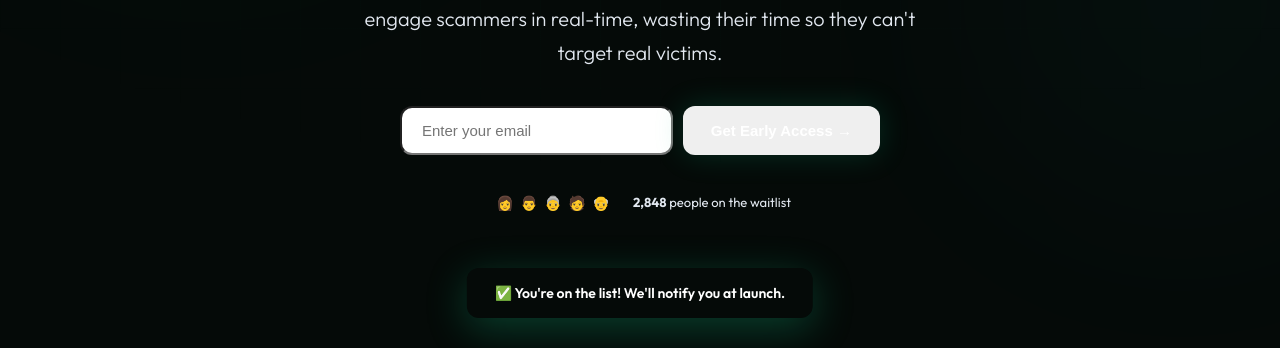
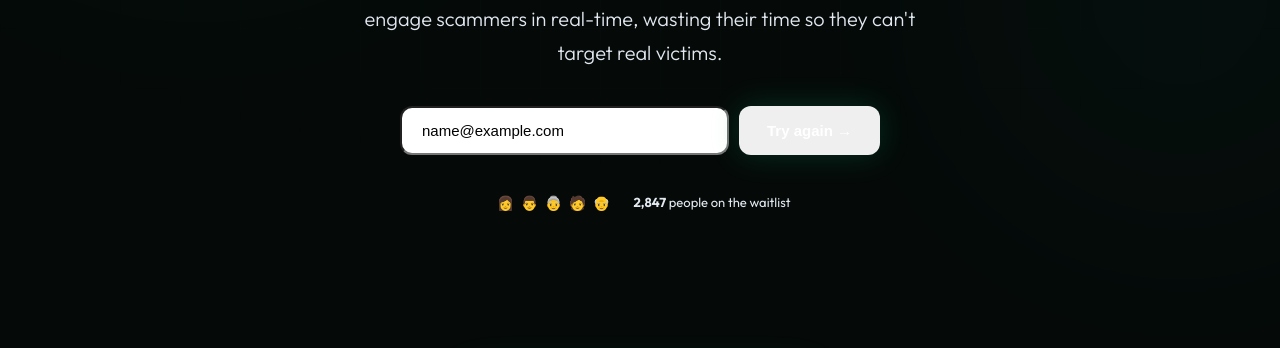
Before and after one commit to josefeli1/Scamshield, a plain HTML site: page index.html in a window 1280 px wide. Both pictures are taken after typing "name@example.com" into the empty fields and a click on the button "Get Early Access →". Shown: the part 452-800 px from the top of the page. Drawn offline with Linux system fonts and the light colour scheme.

Commit message:
Update index.html

```diff
--- a/index.html
+++ b/index.html
@@ -384,25 +384,38 @@ footer{padding:40px 24px;border-top:1px solid var(–border);text-align:center;f
 
 <script>
 // ═══ EMAIL SIGNUP ═══
-const emails = [];
+const FORMSPREE = "https://formspree.io/f/mjgerqky";
 function handleSignup(e) {
   e.preventDefault();
   const input = e.target.querySelector('input');
   const email = input.value.trim();
   if (!email) return;
-  emails.push(email);
+  const btn = e.target.querySelector('button');
+  btn.textContent = 'Sending...';
+  btn.disabled = true;
+  fetch(FORMSPREE, {
+    method: 'POST',
+    headers: { 'Content-Type': 'application/json', 'Accept': 'application/json' },
+    body: JSON.stringify({ email: email, source: 'ScamShield Waitlist' })
+  }).then(r => {
+    if (r.ok) {
       input.value = '';
-  // Update counter
       const counter = document.getElementById('counter');
       const num = parseInt(counter.textContent.replace(/,/g, '')) + 1;
       counter.textContent = num.toLocaleString();
-  // Show toast
       const toast = document.getElementById('toast');
       toast.classList.add('show');
       setTimeout(() => toast.classList.remove('show'), 3500);
-  // In production: send to your backend/Supabase/Mailchimp
-  console.log('Email collected:', email);
-  console.log('All emails:', emails);
+      btn.textContent = 'You\'re in! ✓';
+      setTimeout(() => { btn.textContent = 'Get Early Access →'; btn.disabled = false; }, 3000);
+    } else {
+      btn.textContent = 'Try again →';
+      btn.disabled = false;
+    }
+  }).catch(() => {
+    btn.textContent = 'Try again →';
+    btn.disabled = false;
+  });
 }
 
 // ═══ LIVE DEMO SCANNER ═══
```
Lines whose indentation alone changed are shown as unchanged.
